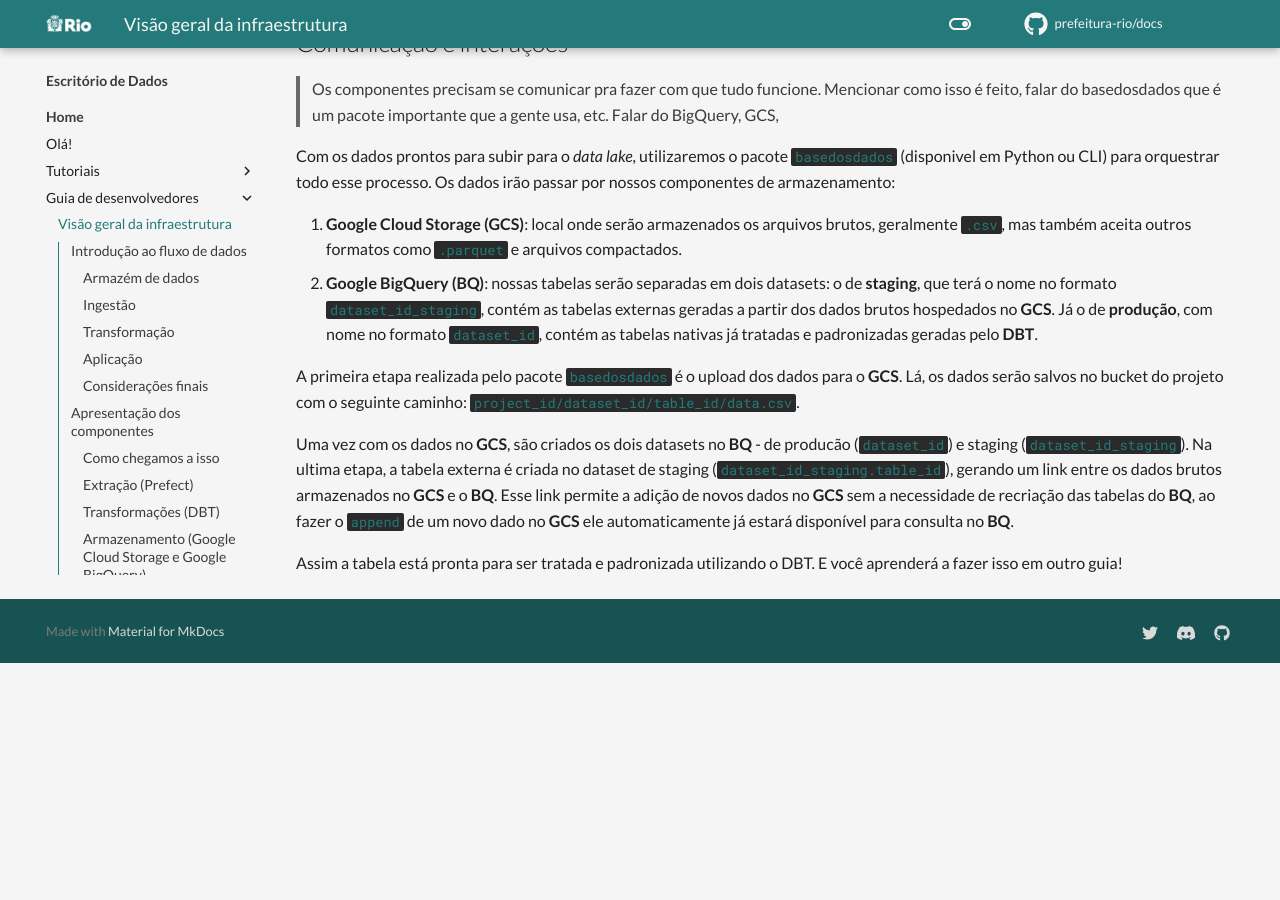
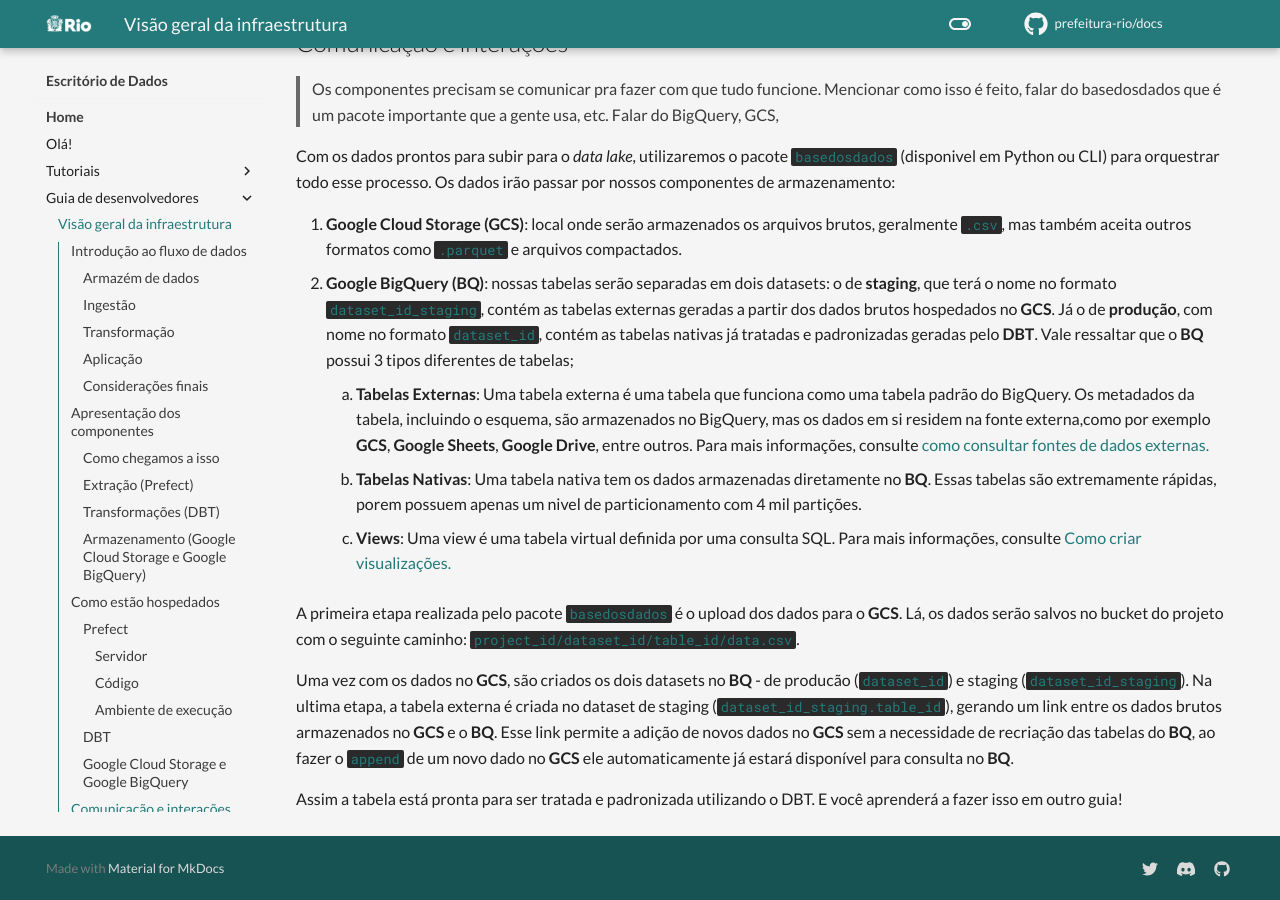
Before and after one commit to prefeitura-rio/docs, an MkDocs documentation site: the page built from docs/guia-desenvolvedores/visao-geral-infra.md, in a window 1280 px wide and 900 px high, scrolled down 11859 px. Built offline with MkDocs 1.6.1 and Material for MkDocs 9.7.7, drawn with Linux system fonts in a browser that asks for light colours; comment, search, counter and statistics services are not loaded; before the commit the page ends 12522 px from its top, so only the background shows below that.

Commit message:
feat: add bq tables

```diff
--- a/docs/guia-desenvolvedores/visao-geral-infra.md
+++ b/docs/guia-desenvolvedores/visao-geral-infra.md
@@ -433,7 +433,10 @@
 2. **Google BigQuery (BQ)**: nossas tabelas serão separadas em dois datasets: o de **staging**, que terá o
    nome no formato `dataset_id_staging`, contém as tabelas externas geradas a partir dos dados brutos
    hospedados no **GCS**. Já o de **produção**, com nome no formato `dataset_id`, contém as tabelas
-   nativas já tratadas e padronizadas geradas pelo **DBT**.
+   nativas já tratadas e padronizadas geradas pelo **DBT**. Vale ressaltar que o **BQ** possui 3 tipos diferentes de tabelas;
+    1. **Tabelas Externas**: Uma tabela externa é uma tabela que funciona como uma tabela padrão do BigQuery. Os metadados da tabela, incluindo o esquema, são armazenados no BigQuery, mas os dados em si residem na fonte externa,como por exemplo **GCS**, **Google Sheets**, **Google Drive**, entre outros. Para mais informações, consulte [como consultar fontes de dados externas.](https://cloud.google.com/bigquery/docs/external-data-sources)
+    2. **Tabelas Nativas**: Uma tabela nativa tem os dados armazenadas diretamente no **BQ**. Essas tabelas são extremamente rápidas, porem possuem apenas um nivel de particionamento com 4 mil partições.
+    3. **Views**: Uma view é uma tabela virtual definida por uma consulta SQL. Para mais informações, consulte [Como criar visualizações.](https://cloud.google.com/bigquery/docs/views)
 
 A primeira etapa realizada pelo pacote `basedosdados` é o upload dos dados para o **GCS**. Lá, os
 dados serão salvos no bucket do projeto com o seguinte caminho: `project_id/dataset_id/table_id/data.csv`.
```
